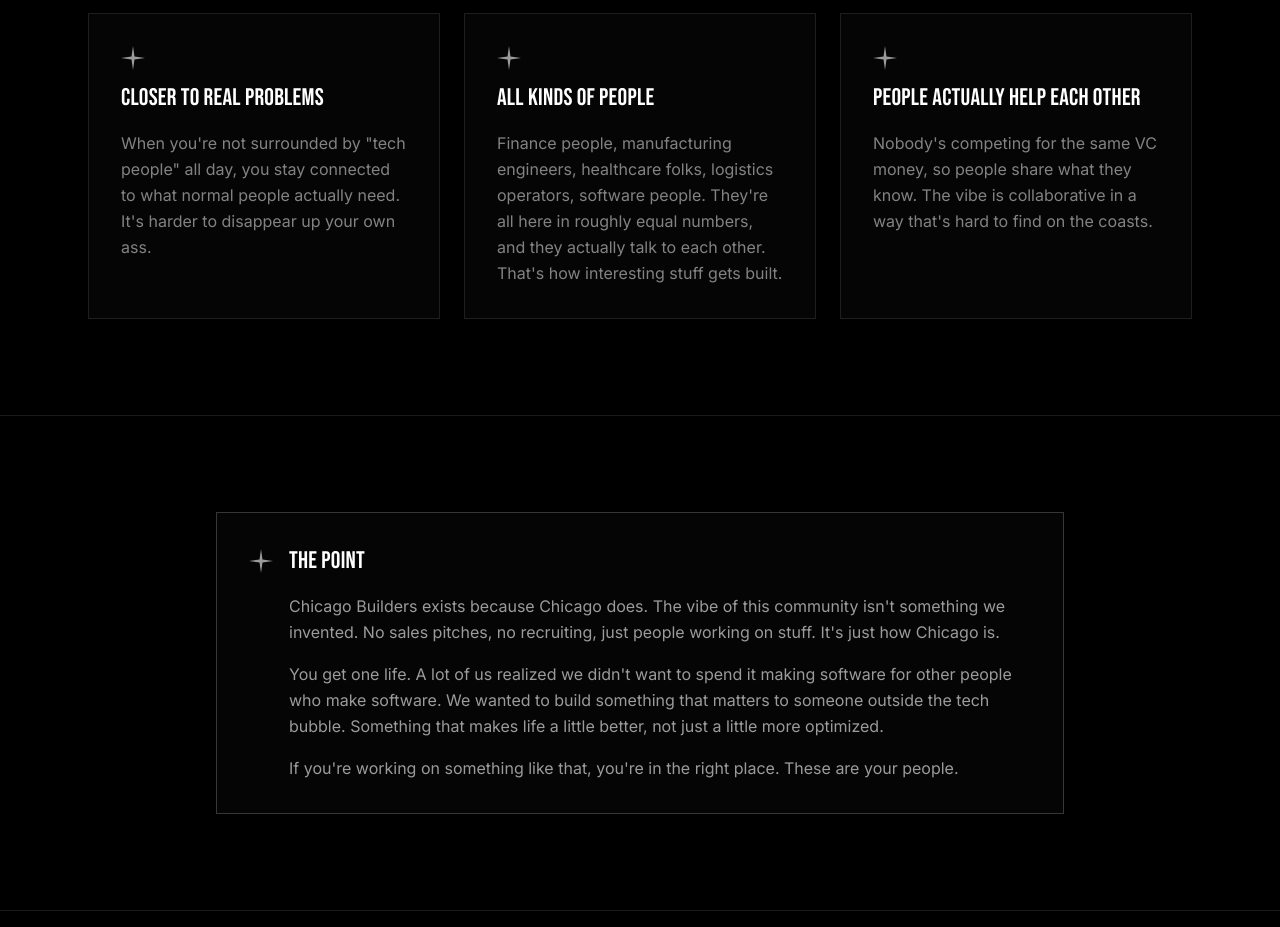
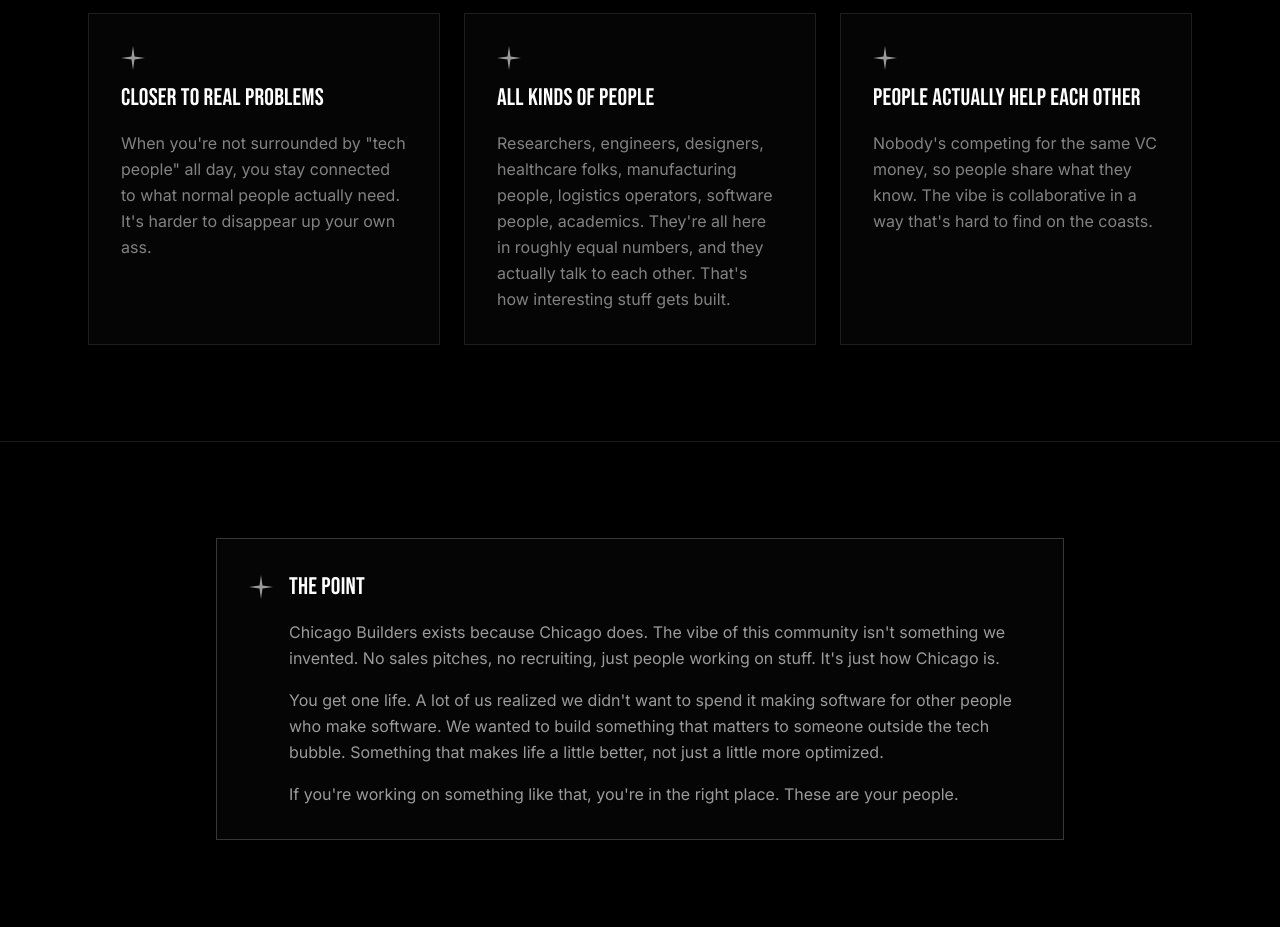
Before and after one commit to jorgoose/chicago-builders-web, a SvelteKit app: page /why-chicago in a window 1280 px wide. Shown: the part 3900-4827 px from the top of the page. Built offline with nearby package versions, Linux system fonts and the light colour scheme.

Commit message:
Broaden "All Kinds of People" list beyond finance/VC framing
Leads with researchers and includes designers and academics. Drops
finance entirely to move the framing away from a coast-y, VC-centric
lens.

Co-Authored-By: Claude Opus 4.7 (1M context) <noreply@anthropic.com>

```diff
--- a/src/routes/why-chicago/+page.svelte
+++ b/src/routes/why-chicago/+page.svelte
@@ -42,7 +42,7 @@
 		},
 		{
 			title: 'All Kinds of People',
-			description: 'Finance people, manufacturing engineers, healthcare folks, logistics operators, software people. They\'re all here in roughly equal numbers, and they actually talk to each other. That\'s how interesting stuff gets built.'
+			description: 'Researchers, engineers, designers, healthcare folks, manufacturing people, logistics operators, software people, academics. They\'re all here in roughly equal numbers, and they actually talk to each other. That\'s how interesting stuff gets built.'
 		},
 		{
 			title: 'People Actually Help Each Other',
```
